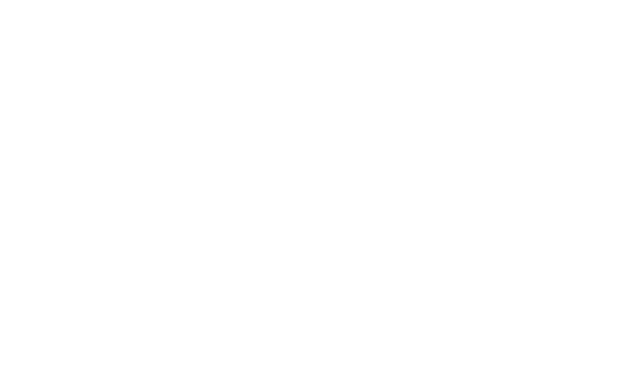
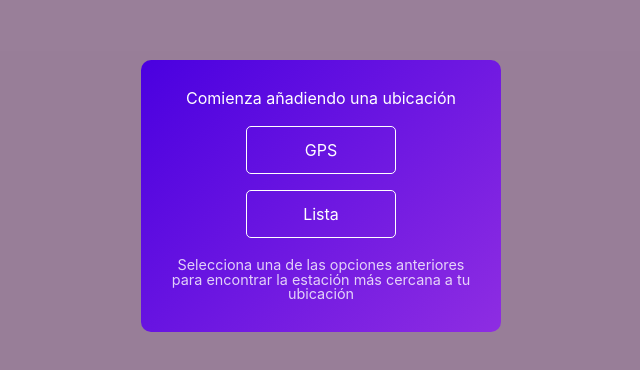
Before and after one commit to CristinaFores/seaFlow, a React (Vite) app: page / in a window 1280 px wide. Shown: the part 204-574 px from the top of the page, without its empty margins (319-959 px from the left). Built offline with nearby package versions, Linux system fonts and the light colour scheme.

Commit message:
Add ModalLocationSelect

```diff
--- /dev/null
+++ b/src/components/common/ModalLocationSelect.jsx
@@ -0,0 +1,43 @@
+import Button from '../ui/Button'
+
+import Modal from './Modal'
+
+const ModalLocationSelect = ({
+  isOpen,
+  onGPSClick,
+  onListClick,
+  children,
+}) => {
+
+  return (
+    <Modal
+      isOpen={isOpen}>
+      <div className="modal-location-select">
+        <h2 className="modal-location-select__title">
+          Comienza añadiendo una ubicación
+        </h2>
+        <section className="modal-location-select__buttons">
+          <Button
+            className="modal-location-select__button"
+            text="GPS"
+            typeStyled="primary"
+            onClick={onGPSClick}
+          />
+          <Button
+            className="modal-location-select__button"
+            text="Lista"
+            typeStyled="primary"
+            onClick={onListClick}
+          />
+        </section>
+        {children}
+        <p className="modal-location-select__description">
+          Selecciona una de las opciones anteriores para
+          encontrar la estación más cercana a tu ubicación
+        </p>
+      </div>
+    </Modal>
+  )
+}
+
+export default ModalLocationSelect
--- a/src/components/ui/Button.jsx
+++ b/src/components/ui/Button.jsx
@@ -34,7 +34,7 @@
   return (
     <button
       type={type}
-      className={buttonStyles[typeStyled] + ' ' + className}
+      className={`${className} ${buttonStyles[typeStyled]} `}
       onClick={onClick}
       disabled={disabled}
       {...props}
--- a/src/layouts/MainLayout.jsx
+++ b/src/layouts/MainLayout.jsx
@@ -1,12 +1,18 @@
 import { Outlet } from 'react-router-dom'
 
-import Button from '../components/ui/Button'
+import ModalLocationSelect from '../components/common/ModalLocationSelect'
+
 
 const MainLayout = () => {
   return (
     <>
       <div className="main-layout">
         <Outlet />
+        <ModalLocationSelect
+          isOpen={true}
+          onGPSClick={() => { }}
+          onListClick={() => { }}
+        />
       </div>
     </>
   )
--- a/src/scss/components/common/modal.scss
+++ b/src/scss/components/common/modal.scss
@@ -4,6 +4,7 @@
   padding: 0px;
   background: none;
   overflow: visible;
+  z-index: 2;
 
   &::backdrop {
     background-image: var(--backdrop-image);
--- /dev/null
+++ b/src/scss/components/common/modalLocationSelect.scss
@@ -0,0 +1,37 @@
+.modal-location-select {
+  background: linear-gradient(135deg, #4a00e0, #8e2de2);
+  padding: 30px 30px;
+  border-radius: 10px;
+  text-align: center;
+  color: white;
+  height: 100%;
+  width: 100%;
+  max-width: 300px;
+  z-index: 2;
+  position: relative;
+  display: grid;
+  gap: 20px;
+
+  &__title {
+    font-size: 1rem;
+    font-weight: 400;
+  }
+
+  &__buttons {
+    display: flex;
+    flex-direction: column;
+    gap: 16px;
+    min-width: 150px;
+    align-self: center;
+    justify-self: center;
+  }
+
+  &__button {
+    background: transparent;
+  }
+
+  &__description {
+    font-size: 0.9rem;
+    opacity: 0.8;
+  }
+}
--- a/src/scss/index.scss
+++ b/src/scss/index.scss
@@ -8,12 +8,12 @@
 
 //Components
 
+//UI
+@import "./components/ui/button.scss";
+
 //Common
 @import "./components/common/modal.scss";
-
-
-//UI
-@import "./components/ui/button.scss";
+@import "./components/common/modalLocationSelect.scss";
 
 
 *:not(dialog),
@@ -84,6 +84,10 @@
   border: none;
   background: none;
 
+  &:focus {
+    outline: none;
+  }
+
   &:disabled {
     cursor: not-allowed;
   }
```
